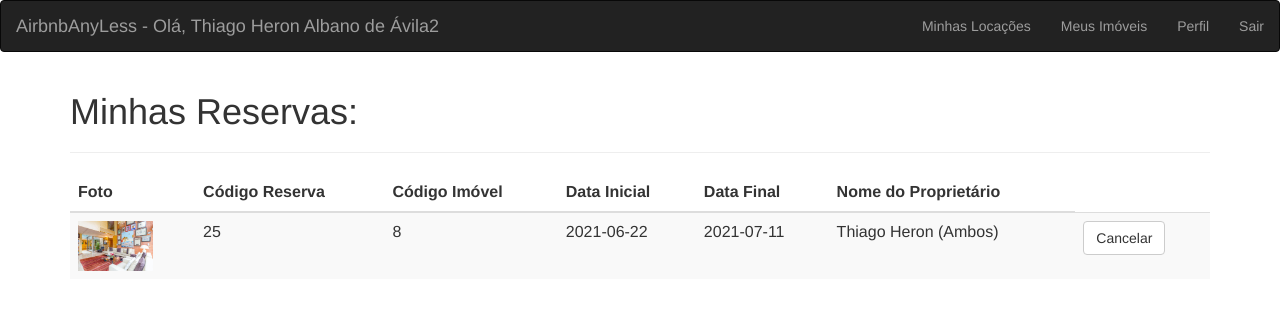
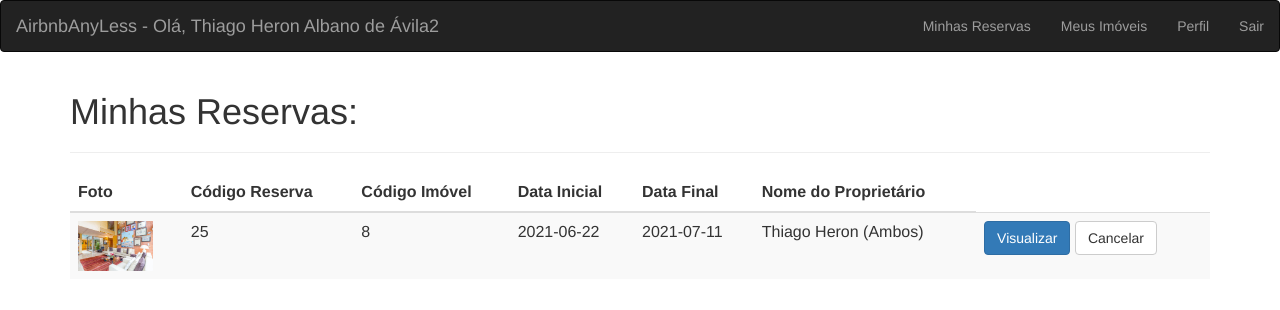
Before and after one commit to SouzaGuilherme/AirbnbAnyLess, a PHP site: page /minhas_reservas.php in a window 1280 px wide. Shown: the top 310 px of the page. Run offline with PHP 8.4, Linux system fonts and the light colour scheme; a user stored in the database is signed in; data comes from the database, SQL or seed files in the repository; data that the repository does not hold is empty.

Commit message:
Renomeando textos de Locações para Reservas

```diff
--- a/excluir_imovel.php
+++ b/excluir_imovel.php
@@ -54,11 +54,11 @@ if(isset($_GET['codigo_imovel']) && !empty($_GET['codigo_imovel'])) {
 						<?php if (isset($_SESSION['cLogin']) && !empty($_SESSION['cLogin'] && $usuario)) : ?>
 
 							<?php if ($usuario->getTipoUsuario() == "AMBOS") : ?>
-								<li><a href="minhas_reservas.php">Minhas Locações</a></li>
+								<li><a href="minhas_reservas.php">Minhas Reservas</a></li>
 								<li><a href="meus_imoveis.php">Meus Imóveis</a></li>
 
 							<?php elseif  ($usuario->getTipoUsuario() == "LOCATARIO"): ?>
-								<li><a href="minhas_reservas.php">Minhas Locações</a></li>
+								<li><a href="minhas_reservas.php">Minhas Reservas</a></li>
 
 							<?php elseif  ($usuario->getTipoUsuario() == "PROPRIETARIO"): ?>
 								<li><a href="meus_imoveis.php">Meus Imóveis</a></li>
--- a/excluir_locacao.php
+++ b/excluir_locacao.php
@@ -59,11 +59,11 @@ if(isset($_GET['codigo_imovel']) && !empty($_GET['codigo_imovel']) && isset($_GE
 						<?php if (isset($_SESSION['cLogin']) && !empty($_SESSION['cLogin'] && $usuario)) : ?>
 
 							<?php if ($usuario->getTipoUsuario() == "AMBOS") : ?>
-								<li><a href="minhas_reservas.php">Minhas Locações</a></li>
+								<li><a href="minhas_reservas.php">Minhas Reservas</a></li>
 								<li><a href="meus_imoveis.php">Meus Imóveis</a></li>
 
 							<?php elseif  ($usuario->getTipoUsuario() == "LOCATARIO"): ?>
-								<li><a href="minhas_reservas.php">Minhas Locações</a></li>
+								<li><a href="minhas_reservas.php">Minhas Reservas</a></li>
 
 							<?php elseif  ($usuario->getTipoUsuario() == "PROPRIETARIO"): ?>
 								<li><a href="meus_imoveis.php">Meus Imóveis</a></li>
--- a/minhas_reservas.php
+++ b/minhas_reservas.php
@@ -61,7 +61,9 @@ if (empty($_SESSION['cLogin'])) {
                 <td><?php echo $reserva['data_final']; ?></td>
                 <td><?php echo $reserva['NomeDonoImove']; ?></td>
 
+
                 <td>
+                        <a href="produto.php?codigo_imovel=<?php echo $imovel['codigo_imovel']; ?>" class="btn btn-primary">Visualizar</a>
                     <a href="excluir_locacao.php?codigo_imovel=<?php echo $reserva['codigo_imovel']."&cpf=".$reserva['CpfLocatario']."&data_inicial=".$reserva['data_inicial']; ?>" class="btn btn-default">Cancelar</a>
 
                 </td>
--- a/pages/header.php
+++ b/pages/header.php
@@ -32,7 +32,7 @@ if (isset($_SESSION['cLogin']) && !empty($_SESSION['cLogin'])) {
 				<?php if (isset($_SESSION['cLogin']) && !empty($_SESSION['cLogin'] && $usuario)) : ?>
 
 					<?php if ($usuario->getTipoUsuario() == "AMBOS") : ?>
-						<li><a href="minhas_reservas.php">Minhas Locações</a></li>
+						<li><a href="minhas_reservas.php">Minhas Reservas</a></li>
 						<li><a href="meus_imoveis.php">Meus Imóveis</a></li>
 
 					<?php elseif  ($usuario->getTipoUsuario() == "LOCATARIO"): ?>
```
